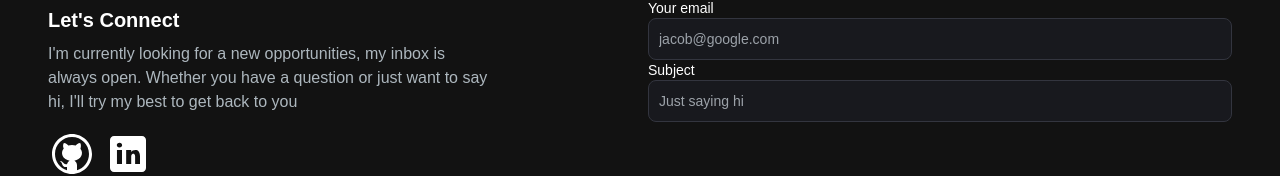
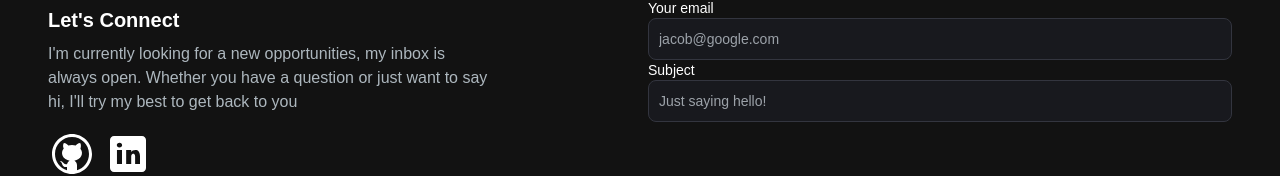
Before and after one commit to Emeka-Okpaleke/portfolio-website, a Next.js app: page / in a window 1280 px wide. Shown: the part 2564-2740 px from the top of the page. Built offline with nearby package versions, Linux system fonts and the light colour scheme.

Commit message:
Email section placeholder changed

```diff
--- a/src/app/components/EmailSection.tsx
+++ b/src/app/components/EmailSection.tsx
@@ -41,6 +41,7 @@ const EmailSection = () => {
           <label
             htmlFor="subject"
             // type="email"
+
             className="text-white block text-sm font-medium">
             Subject
           </label>
@@ -49,7 +50,7 @@ const EmailSection = () => {
             id="subject"
             required
             className="bg-[#18191E] border border-[#33353F] placeholder-[#9CA2A9] text-gray-100 text-sm rounded-lg block w-full p-2.5"
-            placeholder="Just saying hi"
+            placeholder="Just saying hello!"
           />
         </form>
       </div>
```
